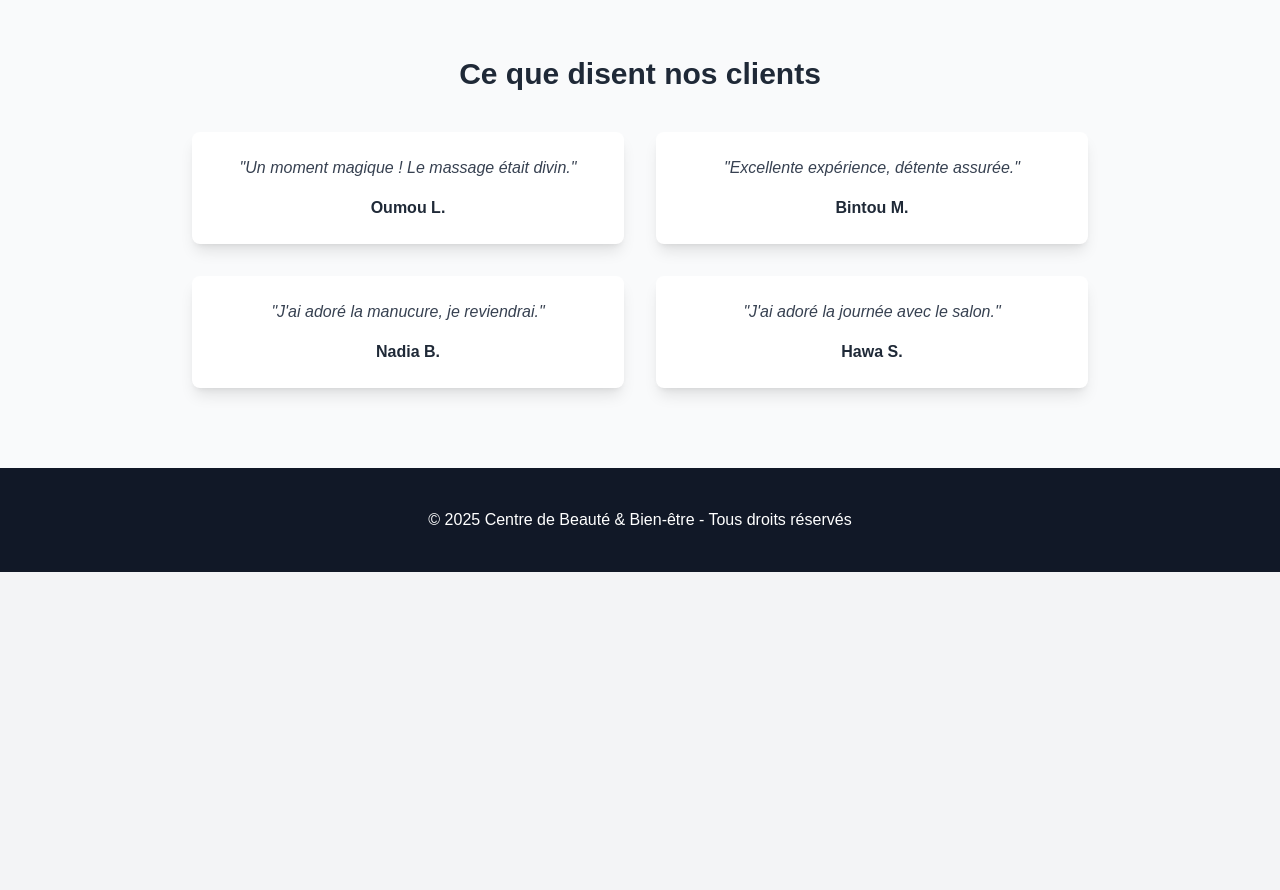
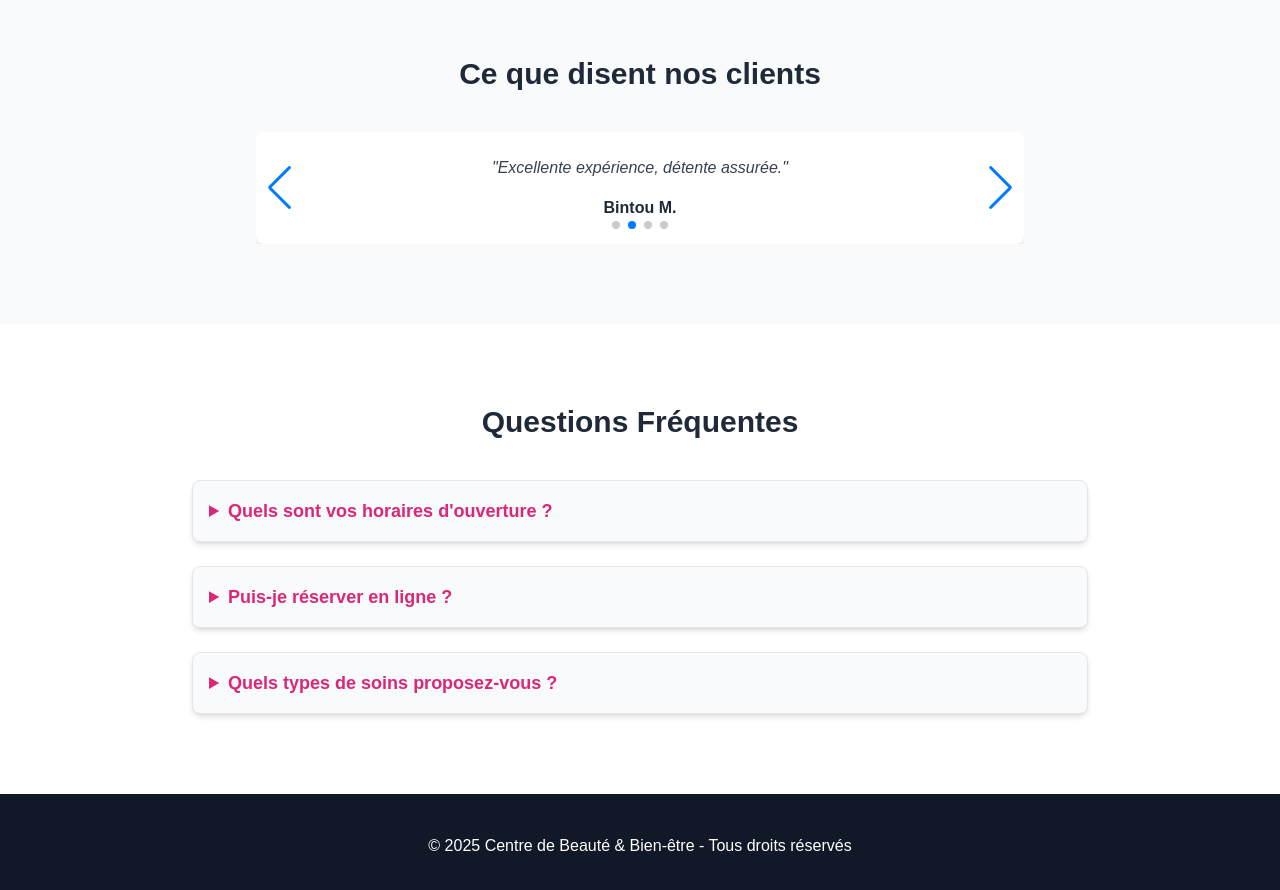
Before and after one commit to striderking9/beauty-spa, a Next.js app: page / in a window 1280 px wide. Shown: the part 1480-2370 px from the top of the page. Before the commit the page ends 2052 px from the top, so only its background shows below. Built offline with nearby package versions, Linux system fonts and the light colour scheme.

Commit message:
minor changes on the homepage

```diff
--- a/package.json
+++ b/package.json
@@ -13,7 +13,8 @@
     "lucide-react": "^0.476.0",
     "next": "15.1.7",
     "react": "^19.0.0",
-    "react-dom": "^19.0.0"
+    "react-dom": "^19.0.0",
+    "swiper": "^11.2.5"
   },
   "devDependencies": {
     "@eslint/eslintrc": "^3",
--- a/src/app/about/page.tsx
+++ b/src/app/about/page.tsx
@@ -41,6 +41,21 @@ export default function About() {
               unique de relaxation et de soin.
             </p>
           </motion.div>
+        </section>
+
+
+
+        {/* Section Vidéo */}
+        <section className="py-16 bg-gray-100 text-center">
+        <h2 className="text-3xl font-bold mb-6">Découvrez notre Spa en vidéo</h2>
+        <div className="max-w-4xl mx-auto">
+            <iframe
+            className="w-full h-64 md:h-96 rounded-lg shadow-lg"
+            src="https://www.youtube.com/embed/VIDÉO_ID" // Remplace VIDÉO_ID par l'ID de la vidéo YouTube
+            title="Vidéo de Présentation"
+            allowFullScreen
+            ></iframe>
+        </div>
         </section>
 
         {/* Notre Équipe */}
--- a/src/app/page.tsx
+++ b/src/app/page.tsx
@@ -4,6 +4,13 @@ import { motion } from "framer-motion";
 import Link from "next/link";
 import Head from "next/head";
 import Image from "next/image";
+import { Swiper, SwiperSlide } from "swiper/react";
+import { Autoplay, Navigation, Pagination } from "swiper/modules"; // ✅ Import des modules
+
+// ✅ Import des styles CSS nécessaires
+import "swiper/css";
+import "swiper/css/navigation";
+import "swiper/css/pagination";
 
 export default function Home() {
   return (
@@ -55,7 +62,7 @@ export default function Home() {
           {[
             { title: "Massage Relaxant", image: "/images/massage.jpg" },
             { title: "Soin du Visage", image: "/images/soin-visage.jpg" },
-            { title: "Manucure &amp; Pédicure", image: "/images/manicure-pedicure.jpg" }
+            { title: "Manucure et Pédicure", image: "/images/manicure-pedicure.jpg" }
           ].map((service, index) => (
             <motion.div
               key={index}
@@ -86,27 +93,48 @@ export default function Home() {
         </div>
       </section>
 
-      {/* Témoignages */}
+      {/* Témoignages avec Slider */}
       <section className="py-20 bg-gray-50 text-center">
-        <h2 className="text-3xl font-bold mb-10">Ce que disent nos clients</h2>
-        <div className="max-w-4xl mx-auto grid grid-cols-1 md:grid-cols-2 gap-8">
+      <h2 className="text-3xl font-bold mb-10">Ce que disent nos clients</h2>
+      <div className="max-w-3xl mx-auto">
+        <Swiper
+          spaceBetween={20}
+          slidesPerView={1}
+          autoplay={{ delay: 3000, disableOnInteraction: false }} // ✅ Auto-slide
+          navigation // ✅ Ajout des boutons Next/Prev
+          pagination={{ clickable: true }} // ✅ Ajout des points de navigation
+          modules={[Autoplay, Navigation, Pagination]} // ✅ Activation des modules
+        >
           {[
             { name: "Oumou L.", review: "Un moment magique ! Le massage était divin." },
             { name: "Bintou M.", review: "Excellente expérience, détente assurée." },
             { name: "Nadia B.", review: "J'ai adoré la manucure, je reviendrai." },
             { name: "Hawa S.", review: "J'ai adoré la journée avec le salon." }
           ].map((testimonial, index) => (
-            <motion.div
-              key={index}
-              initial={{ opacity: 0, y: 50 }}
-              whileInView={{ opacity: 1, y: 0 }}
-              transition={{ duration: 0.8, delay: index * 0.2 }}
-              viewport={{ once: true }}
-              className="bg-white p-6 rounded-lg shadow-lg"
-            >
-              <p className="italic text-gray-700">&quot;{testimonial.review}&quot;</p>
-              <h4 className="font-bold mt-4">{testimonial.name}</h4>
-            </motion.div>
+            <SwiperSlide key={index}>
+              <div className="bg-white p-6 rounded-lg shadow-lg text-center">
+                <p className="italic text-gray-700">&quot;{testimonial.review}&quot;</p>
+                <h4 className="font-bold mt-4">{testimonial.name}</h4>
+              </div>
+            </SwiperSlide>
+          ))}
+        </Swiper>
+      </div>
+    </section>
+
+      {/* FAQ */}
+      <section className="py-20 bg-white text-center">
+        <h2 className="text-3xl font-bold mb-10">Questions Fréquentes</h2>
+        <div className="max-w-4xl mx-auto text-left space-y-6">
+          {[
+            { question: "Quels sont vos horaires d'ouverture ?", answer: "Nous sommes ouverts du lundi au samedi de 9h à 19h." },
+            { question: "Puis-je réserver en ligne ?", answer: "Oui, vous pouvez réserver directement sur notre site via la page Réservation." },
+            { question: "Quels types de soins proposez-vous ?", answer: "Nous offrons des soins du visage, des massages, des soins des mains et pieds, et bien plus." }
+          ].map((faq, index) => (
+            <details key={index} className="p-4 border rounded-lg shadow-md cursor-pointer bg-gray-50">
+              <summary className="font-semibold text-lg text-pink-600">{faq.question}</summary>
+              <p className="text-gray-700 mt-2">{faq.answer}</p>
+            </details>
           ))}
         </div>
       </section>
```
Also changed, not shown: 2 other files (tests, documents, lock files or other folders).
